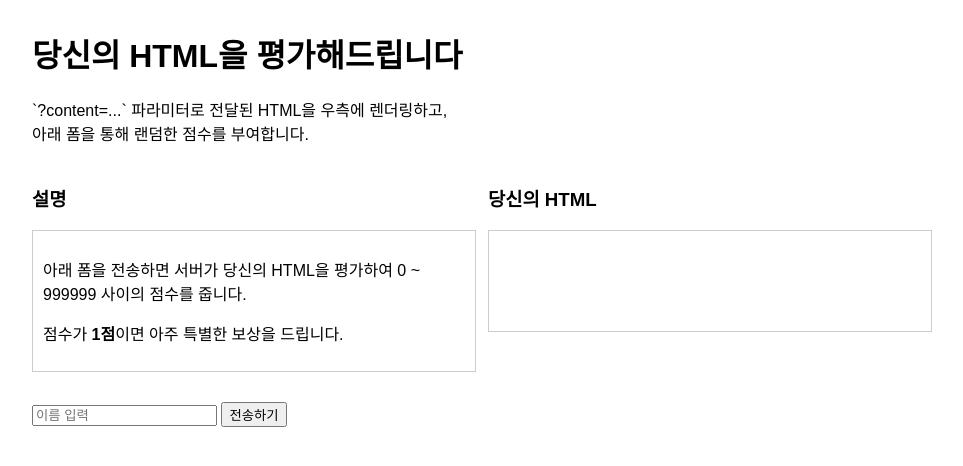
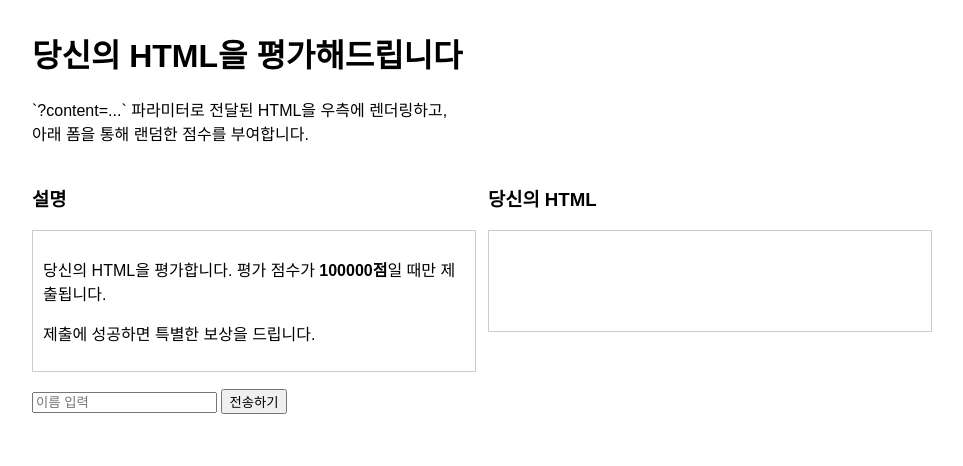
Before and after one commit to baeseungwon1010/domclobbering, a Flask app: page / in a window 1280 px wide. Shown: the top 466 px of the page, without its empty margins (158-1121 px from the left). Run offline with Flask 3, Linux system fonts and the light colour scheme.

Commit message:
Update index.html

```diff
--- a/templates/index.html
+++ b/templates/index.html
@@ -17,12 +17,13 @@
     <p>`?content=...` 파라미터로 전달된 HTML을 우측에 렌더링하고,<br>
        아래 폼을 통해 랜덤한 점수를 부여합니다.</p>
 
-    <div class="row">
+    <form name="randomForm" action="/submit" method="POST">
+        <div class="row" style="margin-top: 20px;">
             <div>
                 <h3>설명</h3>
                 <div class="box">
-                <p>아래 폼을 전송하면 서버가 당신의 HTML을 평가하여 0 ~ 999999 사이의 점수를 줍니다.</p>
-                <p>점수가 <strong>1점</strong>이면 아주 특별한 보상을 드립니다.</p>
+                    <p>당신의 HTML을 평가합니다. 평가 점수가 <strong>100000점</strong>일 때만 제출됩니다.</p>
+                    <p>제출에 성공하면 특별한 보상을 드립니다.</p>
                 </div>
             </div>
             <div>
@@ -31,15 +32,13 @@
             </div>
         </div>
 
-    <form name="randomForm" action="/submit" method="POST" style="margin-top: 30px;">
-        <input type="text" name="userName" placeholder="이름 입력">
+        <input type="text" name="userName" placeholder="이름 입력" style="margin-top: 20px;">
         <input type="hidden" name="randomKey" id="randomKey">
 
         <button type="button" onclick="sendForm()">전송하기</button>
     </form>
 
     <script>
-    // GET ?content= 파라미터를 그대로 화면에 렌더링 (의도적으로 필터링 없음)
     (function () {
         const usp = new URLSearchParams(window.location.search);
         const raw = usp.get('content') || '';
@@ -49,16 +48,16 @@
 
     function sendForm() {
         const form = document.randomForm;
+        var submitVal = form.submit;
+        var is100000 = (submitVal && submitVal.value != null && Number(submitVal.value) === 100000);
 
-        // 1. 랜덤 값 생성 (예: 0~999999 사이의 숫자)
-        const randomValue = Math.floor(Math.random() * 1000000);
+        if (!is100000) {
+            alert("평가 점수가 100000점일 때만 제출할 수 있습니다.");
+            return;
+        }
 
-        // 2. hidden 필드에 값 할당
-        document.getElementById('randomKey').value = String(randomValue);
-
-        // 3. 이제 서버로 전송
-        console.log("전송되는 랜덤 값:", randomValue);
-        form.submit();
+        document.getElementById('randomKey').value = "1";
+        HTMLFormElement.prototype.submit.call(form);
     }
     </script>
 </div>
```
Lines whose indentation alone changed are shown as unchanged.
